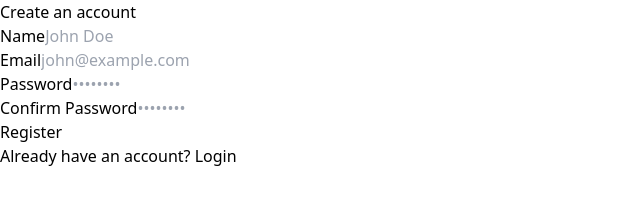
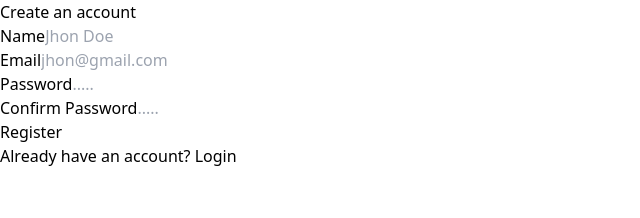
Before and after one commit to ajay020/blog-frontend, a React (Vite) app: page /register in a window 1280 px wide. Shown: the top 218 px of the page, without its empty margins (0-640 px from the left). Built offline with nearby package versions, Linux system fonts and the light colour scheme.

Commit message:
refactor(auth): add react form hook with zod for validation

```diff
--- a/package.json
+++ b/package.json
@@ -13,6 +13,7 @@
     "@editorjs/list": "^2.0.9",
     "@editorjs/quote": "^2.7.6",
     "@editorjs/table": "^2.4.5",
+    "@hookform/resolvers": "^5.2.2",
     "@radix-ui/react-hover-card": "^1.1.15",
     "@reduxjs/toolkit": "^2.11.2",
     "@testing-library/jest-dom": "^4.2.4",
@@ -27,10 +28,12 @@
     "react-bootstrap": "^2.1.2",
     "react-dom": "^18.3.1",
     "react-editor-js": "^2.1.0",
+    "react-hook-form": "^7.71.2",
     "react-icons": "^4.3.1",
     "react-redux": "^9.2.0",
     "react-router-dom": "^6.2.1",
-    "react-toastify": "^8.2.0"
+    "react-toastify": "^8.2.0",
+    "zod": "^4.3.6"
   },
   "scripts": {
     "dev": "vite",
--- /dev/null
+++ b/src/components/form/form-input.tsx
@@ -0,0 +1,41 @@
+import { useFormContext } from "react-hook-form";
+
+interface FormInputProps {
+    name: string;
+    label: string;
+    type?: string;
+    placeholder?: string;
+}
+
+const FormInput = ({
+    name,
+    label,
+    type = "text",
+    placeholder,
+}: FormInputProps) => {
+    const {
+        register,
+        formState: { errors },
+    } = useFormContext();
+
+    const error = errors[name]?.message as string | undefined;
+
+    return (
+        <div className="space-y-1">
+            <label className="block text-sm font-medium">{label}</label>
+
+            <input
+                {...register(name)}
+                type={type}
+                placeholder={placeholder}
+                className="w-full rounded-lg border px-3 py-2"
+            />
+
+            {error && (
+                <p className="text-sm text-red-500">{error}</p>
+            )}
+        </div>
+    );
+};
+
+export default FormInput;
--- a/src/features/auth/authSlice.ts
+++ b/src/features/auth/authSlice.ts
@@ -12,7 +12,6 @@ import {
 import type { RootState } from '@/app/store';
 import { normalizeErrors } from '@/utils/errorUtils';
 
-// Initial state
 const initialState: AuthState = {
     user: authService.getUserFromStorage(),
     token: authService.getTokenFromStorage(),
--- a/src/pages/Login.tsx
+++ b/src/pages/Login.tsx
@@ -1,28 +1,30 @@
-// src/pages/Login.tsx
-import { useState, FormEvent, useEffect } from 'react';
+import { useEffect } from 'react';
 import { useNavigate, Link } from 'react-router-dom';
 import { useAppDispatch, useAppSelector } from '../app/hooks';
 import { login, clearError, selectAuth } from '../features/auth/authSlice';
-import Input from '@/components/UI/Input';
 import Button from '../components/UI/Button';
 import ErrorBanner from '@/components/common/ErrorBanner';
+import FormInput from '@/components/form/form-input';
+import { FormProvider, useForm } from 'react-hook-form';
+import { zodResolver } from '@hookform/resolvers/zod';
+import { LoginFormData, loginSchema } from '@/schemas/authSchemas';
 
 const Login = () => {
-    const [formData, setFormData] = useState({
-        email: '',
-        password: '',
-    });
-
     const dispatch = useAppDispatch();
     const navigate = useNavigate();
-    const { isLoading, error, fieldErrors, isAuthenticated } = useAppSelector(selectAuth);
+    const { isLoading, error, isAuthenticated } = useAppSelector(selectAuth);
 
-    // Redirect if already authenticated
+    const methods = useForm<LoginFormData>({
+        resolver: zodResolver(loginSchema),
+    });
+    const { handleSubmit, reset } = methods;
+
     useEffect(() => {
         if (isAuthenticated) {
-            navigate('/dashboard');
+            reset();
+            navigate('/');
         }
-    }, [isAuthenticated, navigate]);
+    }, [isAuthenticated, navigate, reset]);
 
     // Clear error when component unmounts
     useEffect(() => {
@@ -31,21 +33,10 @@ const Login = () => {
         };
     }, [dispatch]);
 
-    const handleChange = (e: React.ChangeEvent<HTMLInputElement>) => {
-        setFormData({
-            ...formData,
-            [e.target.name]: e.target.value,
-        });
-    };
-
-    const handleSubmit = async (e: FormEvent<HTMLFormElement>) => {
-        e.preventDefault();
-
-        const result = await dispatch(login(formData));
-
-        if (login.fulfilled.match(result)) {
-            navigate('/');
-        }
+    const submitHandler = async (data: LoginFormData) => {
+        await dispatch(
+            login(data)
+        );
     };
 
     return (
@@ -57,35 +48,32 @@ const Login = () => {
 
                 {error && (<ErrorBanner message={error} />)}
 
-                <form onSubmit={handleSubmit} className="space-y-4">
-                    <Input
+                <FormProvider {...methods}>
+                    <form onSubmit={handleSubmit(submitHandler)} className="space-y-4">
+                        <FormInput
                             label="Email"
                             type="email"
                             name="email"
-                        value={formData.email}
-                        onChange={handleChange}
                             placeholder="john@example.com"
-                        autoComplete="email"
-                        required
-                        error={fieldErrors.email}
                         />
 
-                    <Input
+                        <FormInput
                             label="Password"
                             type="password"
                             name="password"
-                        value={formData.password}
-                        onChange={handleChange}
                             placeholder="••••••••"
-                        autoComplete="current-password"
-                        required
-                        error={fieldErrors.password}
                         />
 
-                    <Button type="submit" variant="primary" isLoading={isLoading}>
+                        <Button
+                            type="submit"
+                            variant="primary"
+                            isLoading={isLoading}
+                            disabled={isLoading}
+                        >
                             Sign In
                         </Button>
                     </form>
+                </FormProvider>
 
                 <div className="mt-4 text-center">
                     <Link
@@ -97,7 +85,7 @@ const Login = () => {
                 </div>
 
                 <div className="mt-4 text-center text-sm text-gray-600 dark:text-gray-400">
-                    Don&apos;t have an account?{' '}
+                    Don&apos;t have an account?
                     <Link
                         to="/register"
                         className="text-blue-600 hover:text-blue-700 dark:text-blue-400 dark:hover:text-blue-300 font-medium"
--- a/src/pages/Register.tsx
+++ b/src/pages/Register.tsx
@@ -1,39 +1,12 @@
-import { useState, ChangeEvent, FormEvent } from "react";
 import { Link, useNavigate } from "react-router-dom";
-import { toast } from "react-toastify";
 import { useAppDispatch, useAppSelector } from "../app/hooks";
 import { register, selectAuth } from "@/features/auth/authSlice";
 import ErrorBanner from "@/components/common/ErrorBanner";
 import Button from "@/components/UI/Button";
-import Input from "@/components/UI/Input";
-
-const fields = [
-  {
-    label: "Name",
-    name: "name",
-    type: "text",
-    placeholder: "John Doe",
-  },
-  {
-    label: "Email",
-    name: "email",
-    type: "email",
-    placeholder: "john@example.com",
-  },
-  {
-    label: "Password",
-    name: "password",
-    type: "password",
-    placeholder: "••••••••",
-  },
-  {
-    label: "Confirm Password",
-    name: "confirmPassword",
-    type: "password",
-    placeholder: "••••••••",
-  },
-] as const;
-
+import { useForm, FormProvider } from "react-hook-form";
+import { zodResolver } from "@hookform/resolvers/zod";
+import { registerSchema } from "@/schemas/authSchemas";
+import FormInput from "@/components/form/form-input";
 
 interface RegisterFormData {
   name: string;
@@ -46,45 +19,26 @@ const Register = () => {
   const dispatch = useAppDispatch();
   const navigate = useNavigate();
 
-  const [formData, setFormData] = useState<RegisterFormData>({
-    name: "",
-    email: "",
-    password: "",
-    confirmPassword: "",
+  const { isLoading, error: serverError } = useAppSelector(selectAuth);
+
+  const methods = useForm<RegisterFormData>({
+    resolver: zodResolver(registerSchema),
   });
-  const { name, email, password, confirmPassword } = formData;
-  const { isLoading, error, fieldErrors } = useAppSelector(selectAuth);
 
-  const onChange = (e: ChangeEvent<HTMLInputElement>) => {
-    const { name, value } = e.target;
-    setFormData((prev) => ({ ...prev, [name]: value }));
-  };
-
-  const submitHandler = async (e: FormEvent<HTMLFormElement>) => {
-    e.preventDefault();
-
-    if (!name || !email || !password || !confirmPassword) {
-      toast.error("Please fill all the fields");
-      return;
-    }
-
-    if (password !== confirmPassword) {
-      toast.error("Passwords didn't match");
-      return;
-    }
-
+  const submitHandler = async (data: RegisterFormData) => {
     const result = await dispatch(
       register({
-        name,
-        email,
-        password,
+        name: data.name,
+        email: data.email,
+        password: data.password,
       })
     );
 
     if (register.fulfilled.match(result)) {
-      navigate('/');
+      navigate("/");
     }
   };
+
 
   return (
     <div className="flex min-h-screen items-center justify-center bg-gray-100 dark:bg-slate-900 px-4">
@@ -92,21 +46,39 @@ const Register = () => {
         <h1 className="mb-6 text-center text-2xl font-bold text-gray-800 dark:text-white">
           Create an account
         </h1>
-        {error && <ErrorBanner message={error} />}
 
-        <form onSubmit={submitHandler} className="space-y-4">
-          {fields.map((field) => (
-            <Input
-              key={field.name}
-              {...field}
-              value={formData[field.name]}
-              onChange={onChange}
-              required
-              error={fieldErrors[field.name]}
+        {serverError && <ErrorBanner message={serverError} />}
+
+        <FormProvider {...methods}>
+          <form
+            onSubmit={methods.handleSubmit(submitHandler)}
+            className="space-y-4"
+          >
+            <FormInput name="name" label="Name" placeholder="Jhon Doe" />
+
+            <FormInput name="email" label="Email" placeholder="jhon@gmail.com" />
+
+            <FormInput
+              name="password"
+              label="Password"
+              type="password"
+              placeholder="....."
             />
-          ))}
 
-          <Button type="submit" variant="primary" isLoading={isLoading}>
+            <FormInput
+              name="confirmPassword"
+              label="Confirm Password"
+              type="password"
+              placeholder="....."
+
+            />
+
+            <Button
+              disabled={!methods.formState.isValid}
+              type="submit"
+              variant="primary"
+              isLoading={isLoading}
+            >
               Register
             </Button>
 
@@ -121,6 +93,7 @@ const Register = () => {
               </Link>
             </p>
           </form>
+        </FormProvider>
       </div>
     </div>
   );
--- /dev/null
+++ b/src/schemas/authSchemas.ts
@@ -0,0 +1,23 @@
+import { z } from "zod";
+
+export const registerSchema = z
+    .object({
+        name: z.string().min(2, "Name must be at least 2 characters"),
+        email: z.email("Invalid email"),
+        password: z.string().min(5, "Password must be at least 5 characters"),
+        confirmPassword: z.string()
+    })
+    .refine((data) => data.password === data.confirmPassword, {
+        message: "Passwords don't match",
+        path: ["confirmPassword"]
+    });
+
+export const loginSchema = z
+    .object({
+        email: z.email("Invalid email"),
+        password: z.string().min(5, "Password must be at least 5 characters"),
+    });
+
+
+export type RegisterFormData = z.infer<typeof registerSchema>;
+export type LoginFormData = z.infer<typeof loginSchema>;
```
Also changed, not shown: 1 other file (tests, documents, lock files or other folders). Lines whose indentation alone changed are shown as unchanged.
